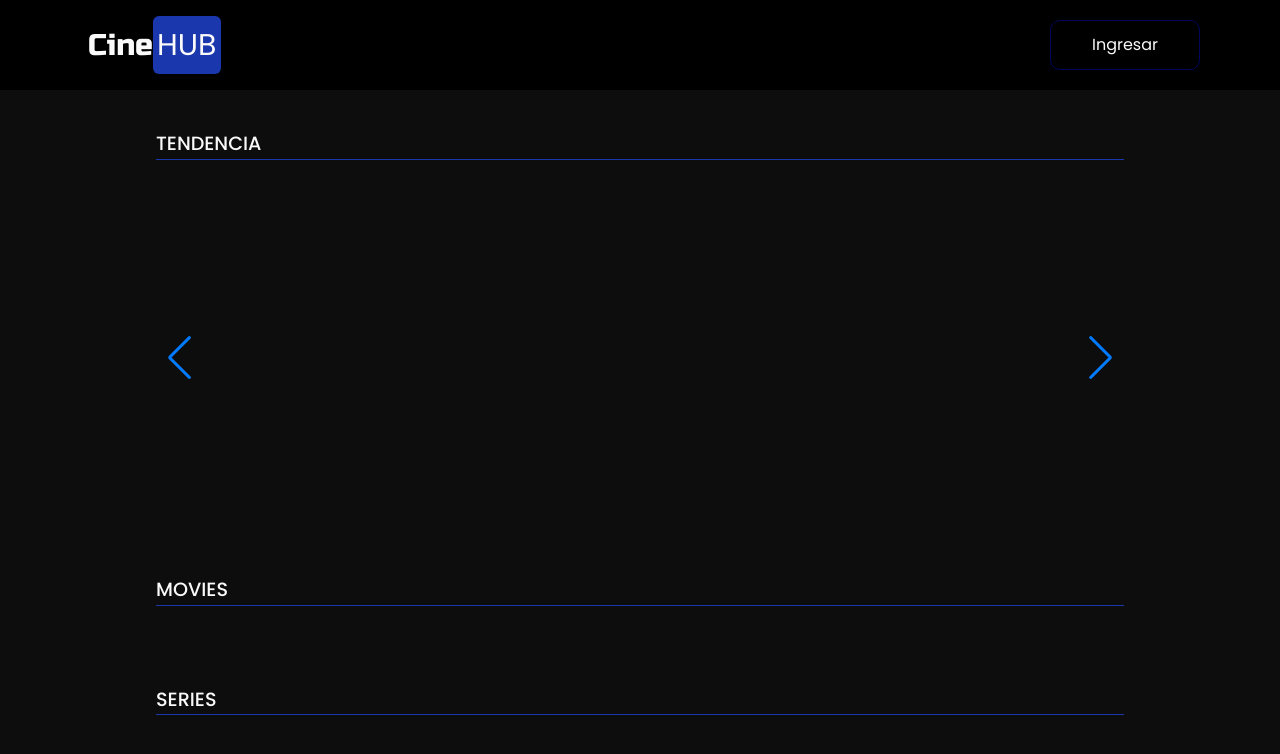
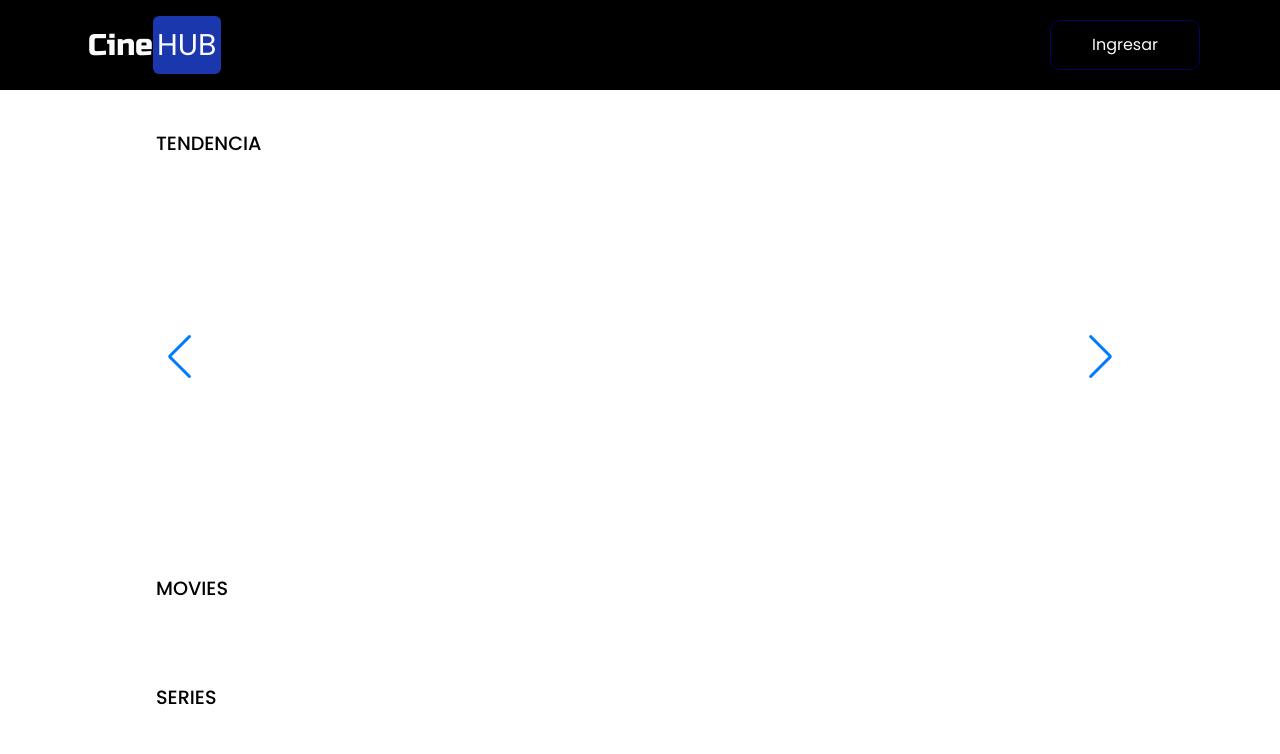
Before and after one commit to CiroJSCH/Proyecto-Labo-III, a website built with Vite: page index.html in a window 1280 px wide. Built offline with nearby package versions, Linux system fonts and the light colour scheme; no server answers.

Commit message:
fix: 🐛 commented variables css

```diff
--- a/index.html
+++ b/index.html
@@ -20,7 +20,7 @@
       href="https://cdn.jsdelivr.net/npm/swiper@9/swiper-bundle.min.css"
     />
     <link rel="stylesheet" href="./src/styles/style-guest.css" />
-    <link rel="stylesheet" href="./src/styles/variables.css" />
+    <!-- <link rel="stylesheet" href="./src/styles/variables.css" /> -->
     <link rel="stylesheet" href="./src/styles/globals.css" />
     <link rel="stylesheet" href="./src/styles/tailwind.css" />
   </head>
```
